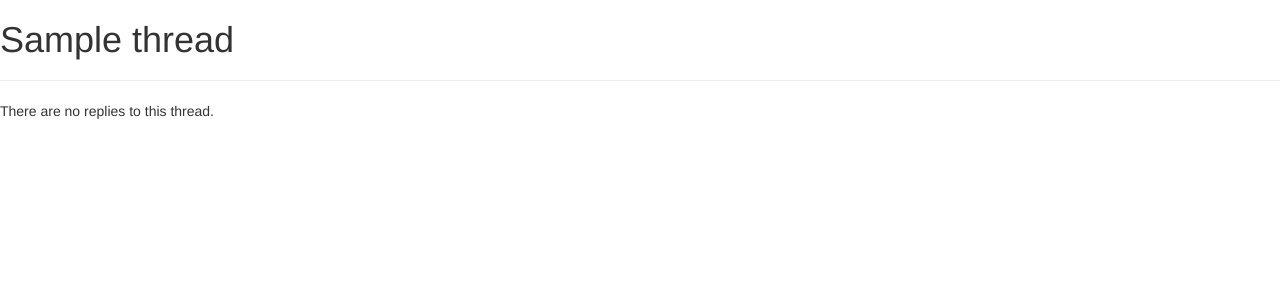
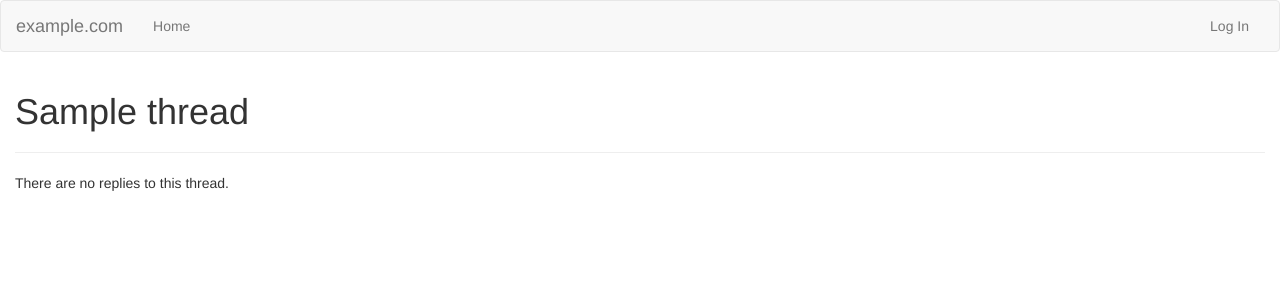
Before and after one commit to cdriehuys/django_simple_forums, a Django app: template simple_forums/templates/simple_forums/thread_detail.html in a window 1280 px wide. Shown: the top 300 px of the page. Run offline with Django 3.2, Linux system fonts and the light colour scheme; the template is opened without the code that fills it: most values are stand-ins (such as "Sample title", 1, 10 or a date in 2020); parts of the project's set-up code (start-up, migrations or seed data) failed here and were passed over; some libraries are stand-ins or nearby versions.

Commit message:
Styling the base template with bootstrap.

```diff
--- a/example_project/example_project/settings.py
+++ b/example_project/example_project/settings.py
@@ -37,6 +37,8 @@ INSTALLED_APPS = [
     'django.contrib.sessions',
     'django.contrib.messages',
     'django.contrib.staticfiles',
+    # Be sure to add 'django.contrib.sites'
+    'django.contrib.sites',
 
     # Third party apps
     'simple_forums',
@@ -53,6 +55,7 @@ MIDDLEWARE_CLASSES = [
     'django.contrib.auth.middleware.SessionAuthenticationMiddleware',
     'django.contrib.messages.middleware.MessageMiddleware',
     'django.middleware.clickjacking.XFrameOptionsMiddleware',
+    'django.contrib.sites.middleware.CurrentSiteMiddleware',
 ]
 
 ROOT_URLCONF = 'example_project.urls'
@@ -124,3 +127,6 @@ USE_TZ = True
 # https://docs.djangoproject.com/en/1.9/howto/static-files/
 
 STATIC_URL = '/static/'
+
+
+SITE_ID = 1
--- a/simple_forums/templates/simple_forums/base.html
+++ b/simple_forums/templates/simple_forums/base.html
@@ -15,7 +15,51 @@
 
 <body>
 
-    {% block content %}{% endblock %}
+    <header>
+
+        <nav class="navbar navbar-default">
+            <div class="container-fluid">
+
+                <div class="navbar-header">
+                    <button type="button" class="navbar-toggle collapsed" data-toggle="collapse" data-target="#navbar-collapse" aria-expanded="false">
+                        <span class="sr-only">Toggle navigation</span>
+                        <span class="icon-bar"></span>
+                        <span class="icon-bar"></span>
+                        <span class="icon-bar"></span>
+                    </button>
+                    <a class="navbar-brand" href="{% url 'thread-list' %}">{{ request.site.name }}</a>
+                </div>
+
+                <div class="collapse navbar-collapse" id="navbar-collapse">
+                    <ul class="nav navbar-nav">
+                        <li><a href="{% url 'thread-list' %}">Home</a></li>
+                        {% if request.user.is_authenticated %}
+                            <li><a href="#">New Thread</a></li>
+                        {% endif %}
+                    </ul>
+                    <ul class="nav navbar-nav navbar-right">
+                        {% if request.user.is_authenticated %}
+                            <li class="dropdown">
+                                <a href="#" class="dropdown-toggle" data-toggle="dropdown" role="button" aria-haspopup="true" aria-expanded="false">{{ request.user }}<span class="caret"></span></a>
+                                <ul class="dropdown-menu">
+                                    <li><a href="#">Log Out</a></li>
+                                </ul>
+                            </li>
+                        {% else %}
+                            <li><a href="#">Log In</a></li>
+                        {% endif %}
+                    </ul>
+                </div>
+            </div>
+        </nav>
+
+    </header>
+
+    <main>
+        <div class="container-fluid">
+            {% block content %}{% endblock %}
+        </div>
+    </main>
 
     <script src="https://ajax.googleapis.com/ajax/libs/jquery/1.11.3/jquery.min.js"></script>
     <script src="https://maxcdn.bootstrapcdn.com/bootstrap/3.3.6/js/bootstrap.min.js" integrity="sha384-0mSbJDEHialfmuBBQP6A4Qrprq5OVfW37PRR3j5ELqxss1yVqOtnepnHVP9aJ7xS" crossorigin="anonymous"></script>
```
Also changed, not shown: 1 other file.
